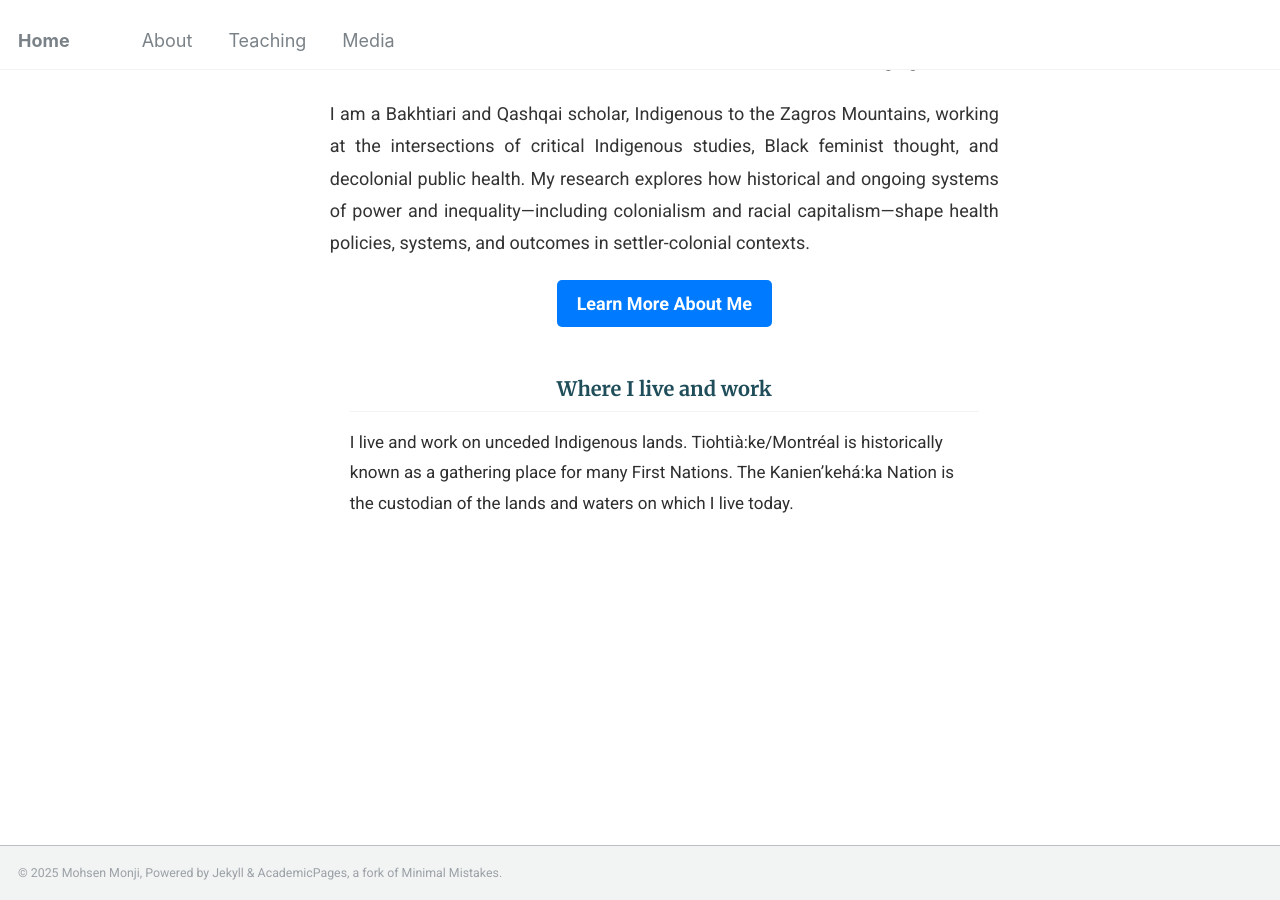
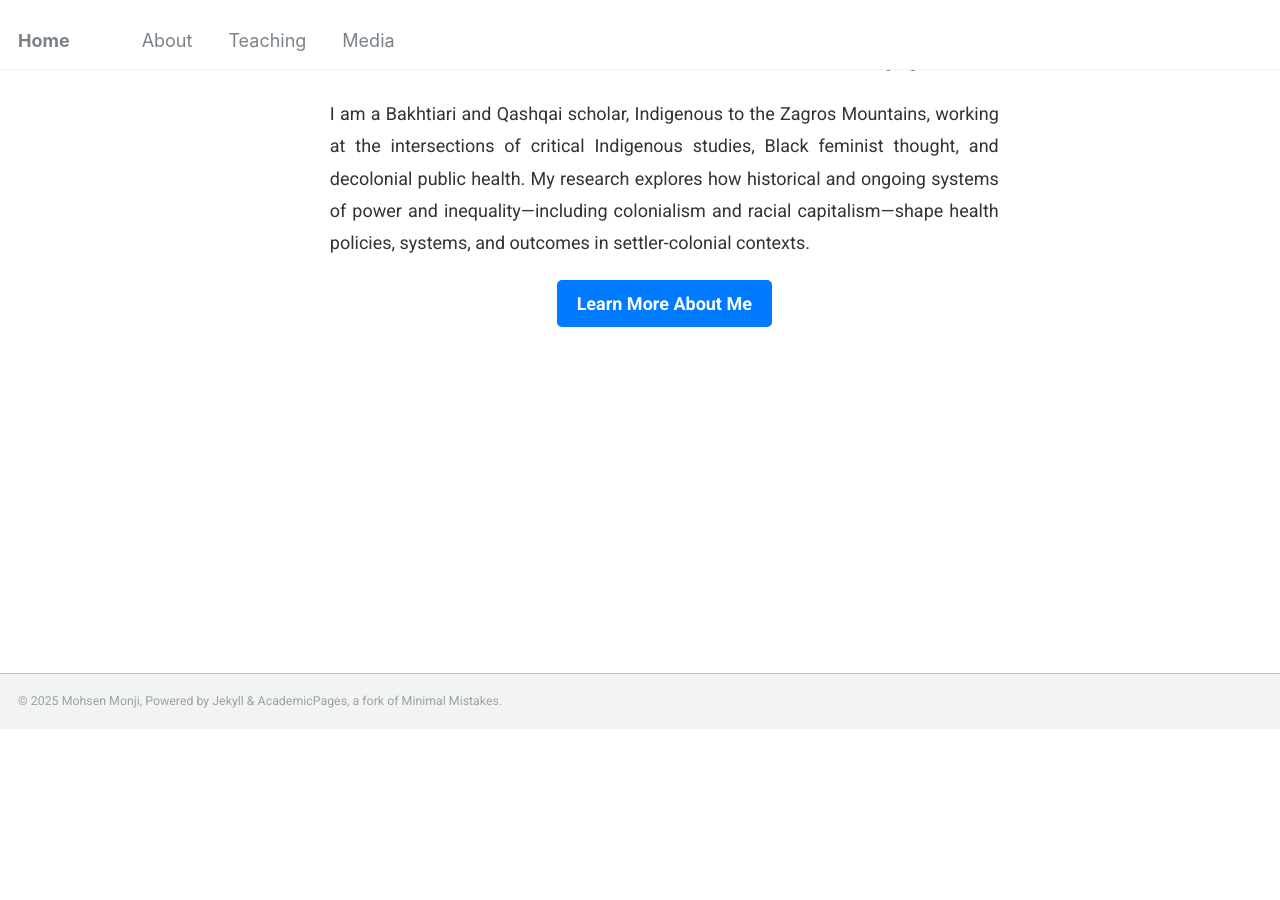
Before and after one commit to Mohsnmonji/mohsnmonji.github.io, a Jekyll site: the page built from _pages/front.md, in a window 1280 px wide and 900 px high, scrolled down 615 px. Built offline with Jekyll 4.4.1, drawn with Linux system fonts in a browser that asks for light colours; after the commit the page ends 1343 px from its top, so only the background shows below that.

Commit message:
Update front.md

```diff
--- a/_pages/front.md
+++ b/_pages/front.md
@@ -44,20 +44,6 @@ hide_avatar: true
     </a>
   </div>
 
-  <!-- Land Acknowledgment -->
-<div style="margin-top:50px; max-width:700px; margin-left:auto; margin-right:auto;
-            padding:0 20px; font-size:17px; color:#2e2e2e; line-height:1.8;">
 
-  <h2 style="font-size:20px; margin-top:0; margin-bottom:15px; color:#1f4d59; text-align:center;">
-    Where I live and work
-  </h2>
-
-  <p style="text-align:left; margin:0;">
-    I live and work on unceded Indigenous lands. Tiohtià:ke/Montréal is historically known as a
-    gathering place for many First Nations. The Kanien’kehá:ka Nation is the custodian of the
-    lands and waters on which I live today.
-  </p>
 
 </div>
-
-</div>
```
